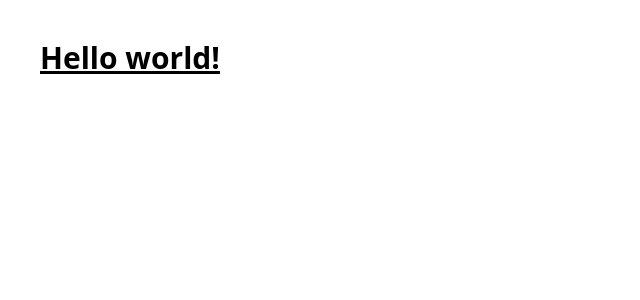
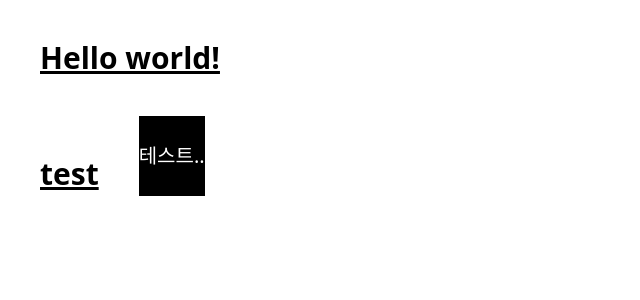
Before and after one commit to Project-IT-DA/FE, a React (Create React App) app: page / in a window 1280 px wide. Shown: the top 300 px of the page, without its empty margins (0-640 px from the left). Built offline with nearby package versions, Linux system fonts and the light colour scheme.

Commit message:
feat: 커밋용테스트

```diff
--- a/src/App.tsx
+++ b/src/App.tsx
@@ -2,6 +2,12 @@
   return (
     <div>
       <h1 className="text-3xl font-bold underline m-10">Hello world!</h1>
+      <div className="flex w-150 h-100">
+        <h1 className="text-3xl font-bold underline m-10">test</h1>
+        <div className="w-150 h-20 bg-black flex justify-center items-center">
+          <h1 className="text-xl text-white">테스트..</h1>
+        </div>
+      </div>
     </div>
   );
 }
```
Also changed, not shown: 2 other files (tests, documents, lock files or other folders).
